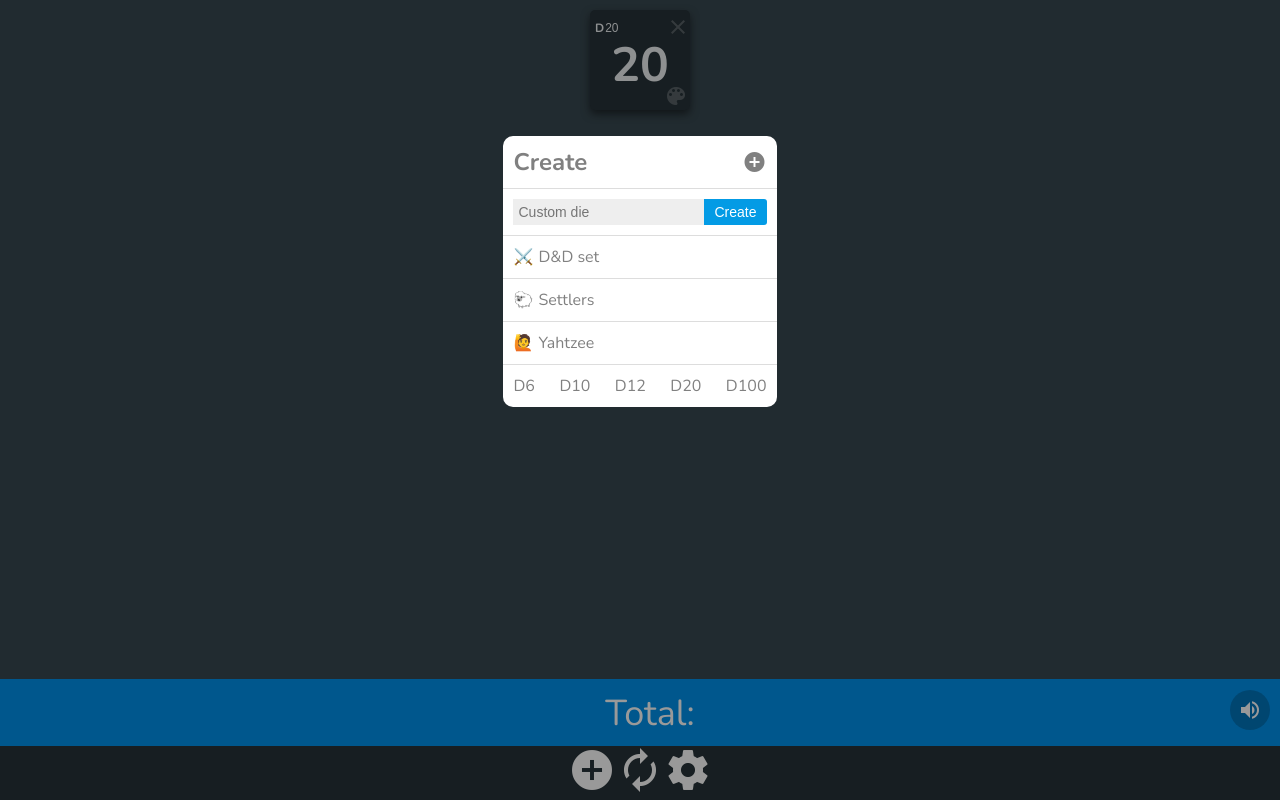
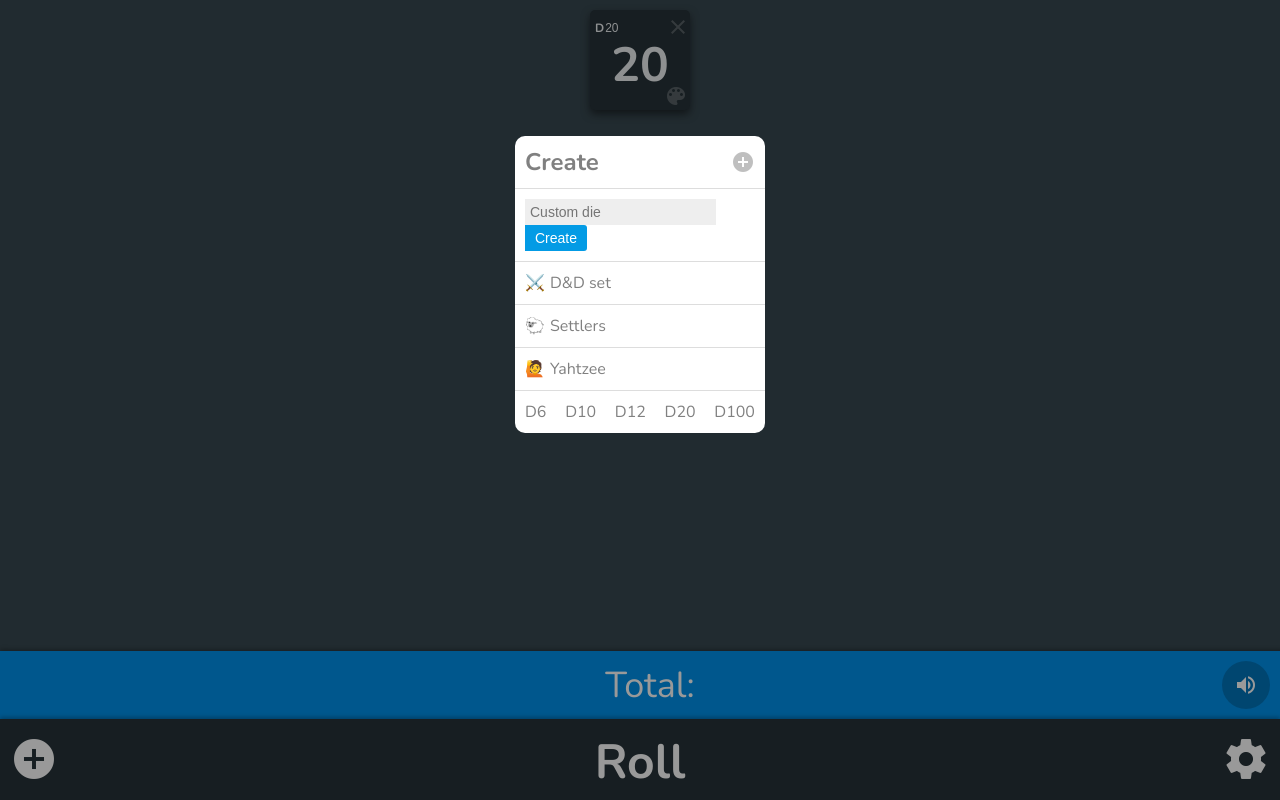
Before and after one commit to SeanMcP/dice-roller, a React (Create React App) app: page / in a window 1280 px wide. Both pictures are taken after a click on the icon "add_circle". Built offline with nearby package versions, Linux system fonts and the light colour scheme.

Commit message:
Add sound; tweak style

```diff
--- a/src/components/App.js
+++ b/src/components/App.js
@@ -26,6 +26,7 @@ class App extends Component {
         id={id}
         removeDie={this._removeDie.bind(this)}
         onRef={ref => this[id] = ref}
+        playSound={this._playSound.bind(this)}
       />
     ));
     return (
@@ -56,6 +57,7 @@ class App extends Component {
         >
           {this._renderModalContent()}
         </Modal>
+        <audio ref={ref => this.audio = ref} src="./audio/roll.wav"/>
       </div>
     );
   }
@@ -131,6 +133,13 @@ class App extends Component {
       total += roll;
     })
     this.setState({ total });
+    this._playSound();
+  }
+
+  _playSound() {
+    if (this.state.soundOn) {
+      this.audio.play();
+    }
   }
 }
 
--- a/src/components/CreateMenu.js
+++ b/src/components/CreateMenu.js
@@ -1,5 +1,6 @@
 import React, { Component } from 'react';
 import PropTypes from 'prop-types';
+import Emoji from './functional/Emoji';
 
 class CreateMenu extends Component {
   constructor(props) {
@@ -50,19 +51,19 @@ class CreateMenu extends Component {
         <li
           className="button"
           onClick={() => addMany(diceInfo.dnd)}>
-            <span role="img" aria-label="sword">⚔️</span>
+            <Emoji label="swords" symbol="⚔️"/>
             D&D set
         </li>
         <li
           className="button"
           onClick={() => addMany(diceInfo.settlers)}>
-            <span role="img" aria-label="sheep">🐑</span>
+            <Emoji label="sheep" symbol="🐑" />
             Settlers
         </li>
         <li
           className="button"
           onClick={() => addMany(diceInfo.yahtzee)}>
-            <span role="img" aria-label="person raising arm">🙋</span>
+            <Emoji symbol="🙋" />
             Yahtzee
         </li>
         <li>
@@ -91,7 +92,6 @@ class CreateMenu extends Component {
 CreateMenu.propTypes = {
   addMany: PropTypes.func.isRequired,
   addOne: PropTypes.func.isRequired,
-  setModal: PropTypes.func.isRequired,
 };
 
 export default CreateMenu;
--- a/src/components/Die.js
+++ b/src/components/Die.js
@@ -86,6 +86,7 @@ class Die extends Component {
     const roll = randomRoll(sides);
     this.setState({ roll, isRolling: true });
     setTimeout(() => this.setState({ isRolling: false }), 100);
+    this.props.playSound();
     return roll;
   }
 
@@ -112,6 +113,7 @@ class Die extends Component {
 Die.propTypes = {
   id: PropTypes.string.isRequired,
   removeDie: PropTypes.func.isRequired,
+  playSound: PropTypes.func.isRequired,
 };
 
 export default Die;
--- /dev/null
+++ b/src/components/functional/Emoji.js
@@ -0,0 +1,21 @@
+import React from 'react';
+import PropTypes from 'prop-types';
+
+const Emoji = props => (
+    <span
+        aria-hidden={props.label ? 'false' : 'true'}
+        aria-label={props.label ? props.label : null}
+        className={"emoji" + props.contextClass}
+        role="img"
+    >
+        {props.symbol}
+    </span>
+);
+
+Emoji.propTypes = {
+    contextClass: PropTypes.string,
+    label: PropTypes.string,
+    symbol: PropTypes.string.isRequired,
+};
+
+export default Emoji;
--- a/src/components/functional/Navigation.js
+++ b/src/components/functional/Navigation.js
@@ -4,7 +4,7 @@ import PropTypes from 'prop-types';
 const Navigation = props => (
   <div className="nav-bar">
     <div
-      className="nav-add-die click"
+      className="nav-create click"
     >
       <i className="material-icons md-48"
         onClick={() => props.setModal('create')}
@@ -14,7 +14,7 @@ const Navigation = props => (
       className="nav-roll click"
       onClick={props.rollAll}
     >
-      <i className="material-icons md-48">autorenew</i>
+      Roll
     </div>
     <div
       className="nav-settings click"
--- a/src/components/functional/SettingsMenu.js
+++ b/src/components/functional/SettingsMenu.js
@@ -1,5 +1,6 @@
 import React from 'react';
 import PropTypes from 'prop-types';
+import Emoji from './Emoji';
 
 const SettingsMenu = props => (
     <ul className="modal-menu settings">
@@ -28,7 +29,7 @@ const SettingsMenu = props => (
             Remove all dice
         </li>
         <li>Project repository on <a href="https://github.com/seanmcp/dice-roller">GitHub</a></li>
-        <li>Made with love by <a href="https://github.com/seanmcp">SeanMcP</a></li>
+        <li>Made with <Emoji label="love" symbol="❤️"/> by <a href="https://github.com/seanmcp">SeanMcP</a></li>
     </ul>
 );
 
--- a/src/styles/modal.css
+++ b/src/styles/modal.css
@@ -19,7 +19,9 @@
   display: flex;
   flex-flow: column nowrap;
   list-style: none;
+  max-width: 250px;
   padding: 0;
+  width: 100%;
   z-index: 1;
 }
 
@@ -60,6 +62,10 @@
     justify-content: space-between;
 }
 
+.modal-menu li.heading i {
+    opacity: 0.5;
+}
+
 .modal-menu.create li:last-of-type {
   display: flex;
   justify-content: space-between;
--- a/src/styles/navigation.css
+++ b/src/styles/navigation.css
@@ -4,18 +4,36 @@
   bottom: 0;
   color: white;
   display: flex;
-  justify-content: center;
+  justify-content: space-between;
+  padding: 10px 0 5px;
   position: absolute;
   width: 100%;
+}
+
+.nav-bar,
+.total-panel {
+  box-shadow: 0 -2px 4px rgba(0, 0, 0, 0.25);
 }
 
 .nav-bar > div:hover {
   color: #80D8FF;
 }
 
+.nav-create {
+  margin-left: 10px;
+}
+.nav-settings {
+  margin-right: 10px;
+}
+
+.nav-roll {
+  font-size: 48px;
+  font-weight: bold;
+}
+
 .total-panel {
   background: #0091EA;
-  bottom: 52px;
+  bottom: 80px;
   color: white;
   font-size: 36px;
   padding: 10px;
@@ -34,16 +52,16 @@
 .sound-indicator {
   align-items: center;
   background: rgba(0, 0, 0, 0.2);
-  border-radius: 40px;
-  bottom: 70px;
+  border-radius: 48px;
+  bottom: 91px;
   color: white;
   display: flex;
-  height: 40px;
+  height: 48px;
   justify-content: center;
   position: absolute;
   right: 10px;
   transition: all 0.2s ease-in-out;
-  width: 40px;
+  width: 48px;
   z-index: 0;
 }
 
```
Also changed, not shown: 2 other files (tests, documents, lock files or other folders).
